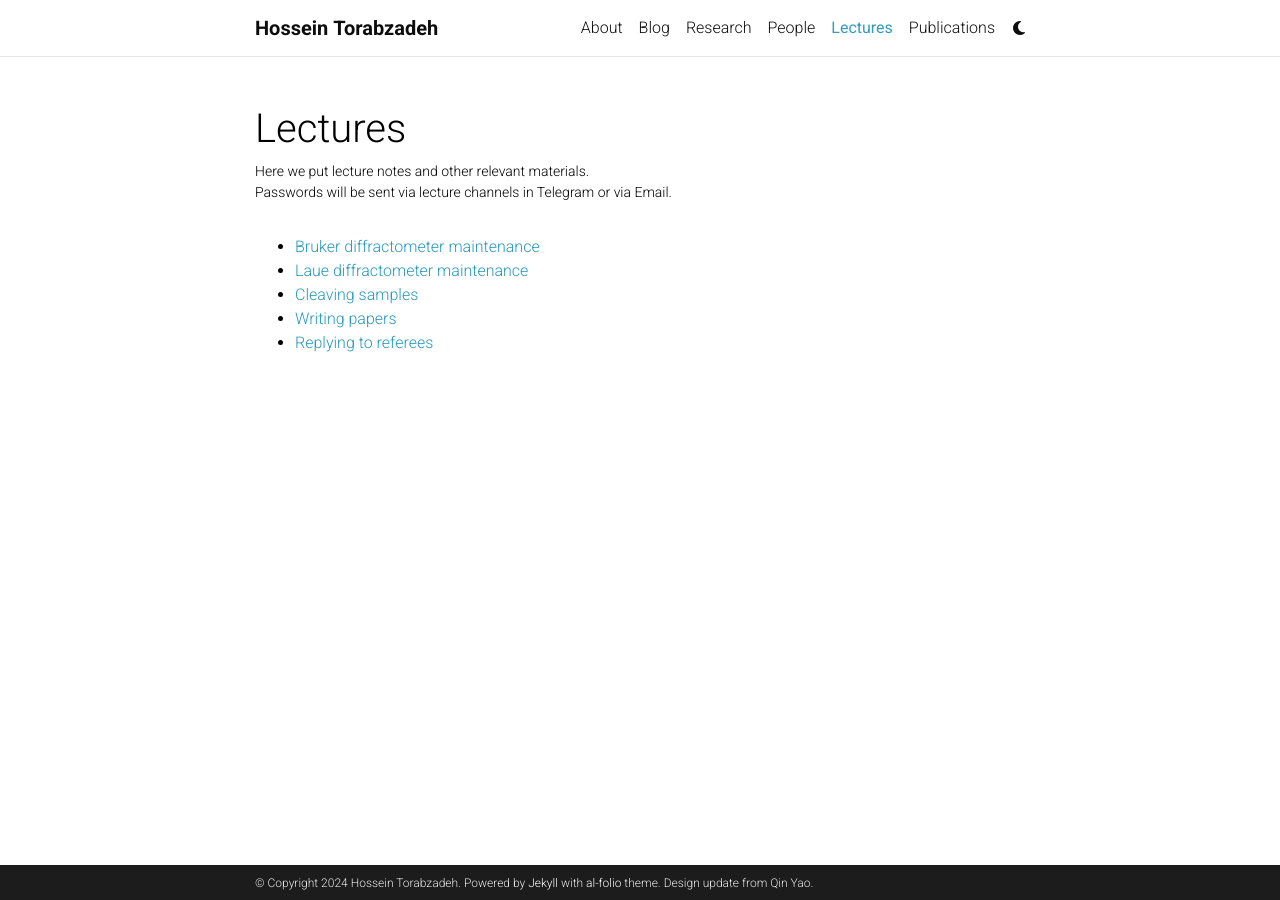
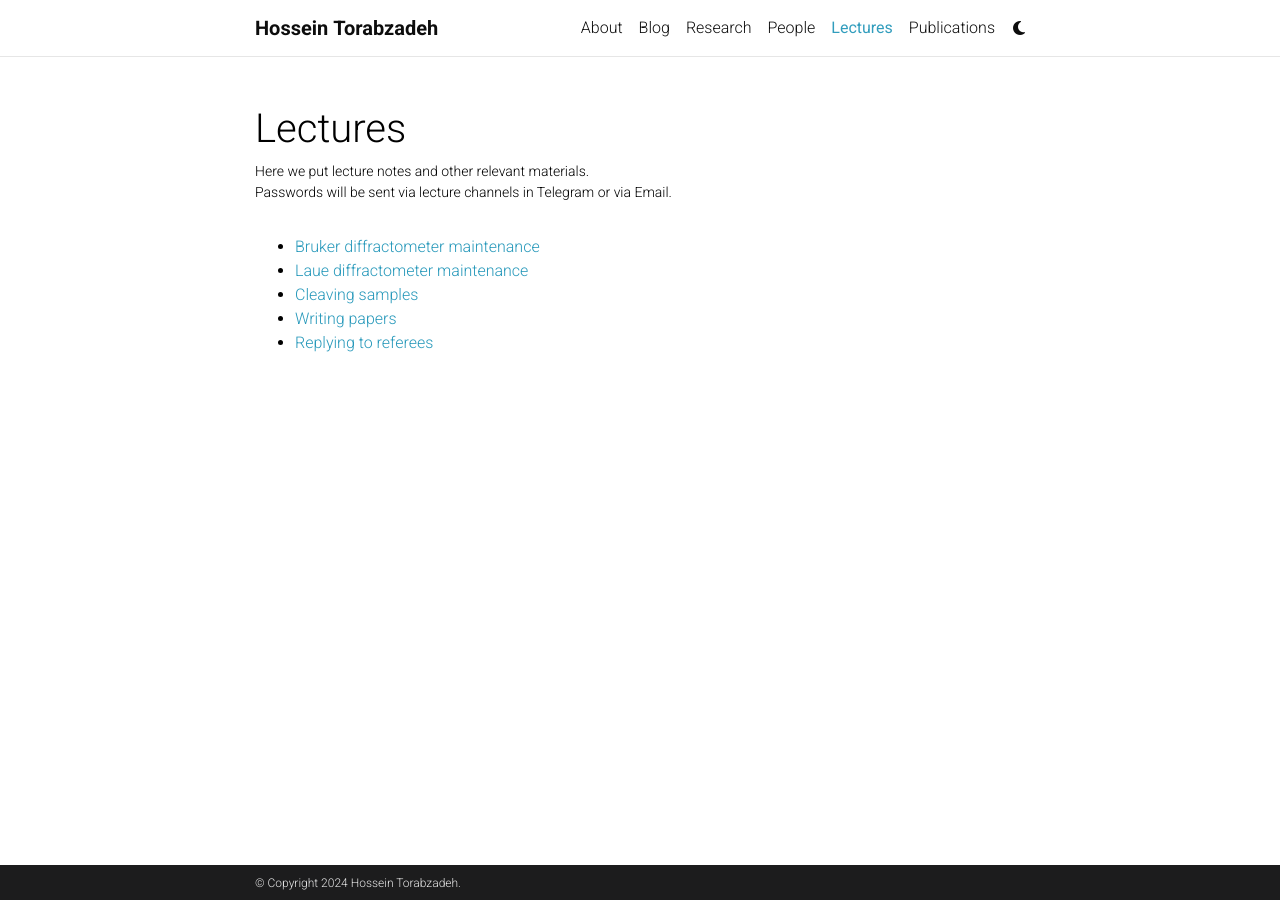
Before and after one commit to torabzadeh/BLOG01, a Jekyll site: the page built from _pages/groupnotes.md, in a window 1280 px wide. Built offline with Jekyll 4.4.1, drawn with Linux system fonts in a browser that asks for light colours; comment, search, counter and statistics services are not loaded; a style sheet for code colours, icons or effects is not loaded.

Commit message:
Update _config.yml

```diff
--- a/_config.yml
+++ b/_config.yml
@@ -8,9 +8,7 @@
 email: torabzadeh@basu.ac.ir
 description: > # the ">" symbol means to ignore newlines until "footer_text:"
   Resonant x-ray scattering on quantum materials at Brookhaven.
-footer_text: > #
-  Powered by <a href="https://jekyllrb.com/" target="_blank">Jekyll</a> with <a href="https://github.com/alshedivat/al-folio">al-folio</a> theme.
-  Design update from Qin Yao.
+footer_text: #
 keywords: Remote sensing, GIS, Spatial science, Geomatics # add your own keywords or leave empty
 
 lang: en # the language of your site (for example: en, fr, cn, ru, etc.)
```
